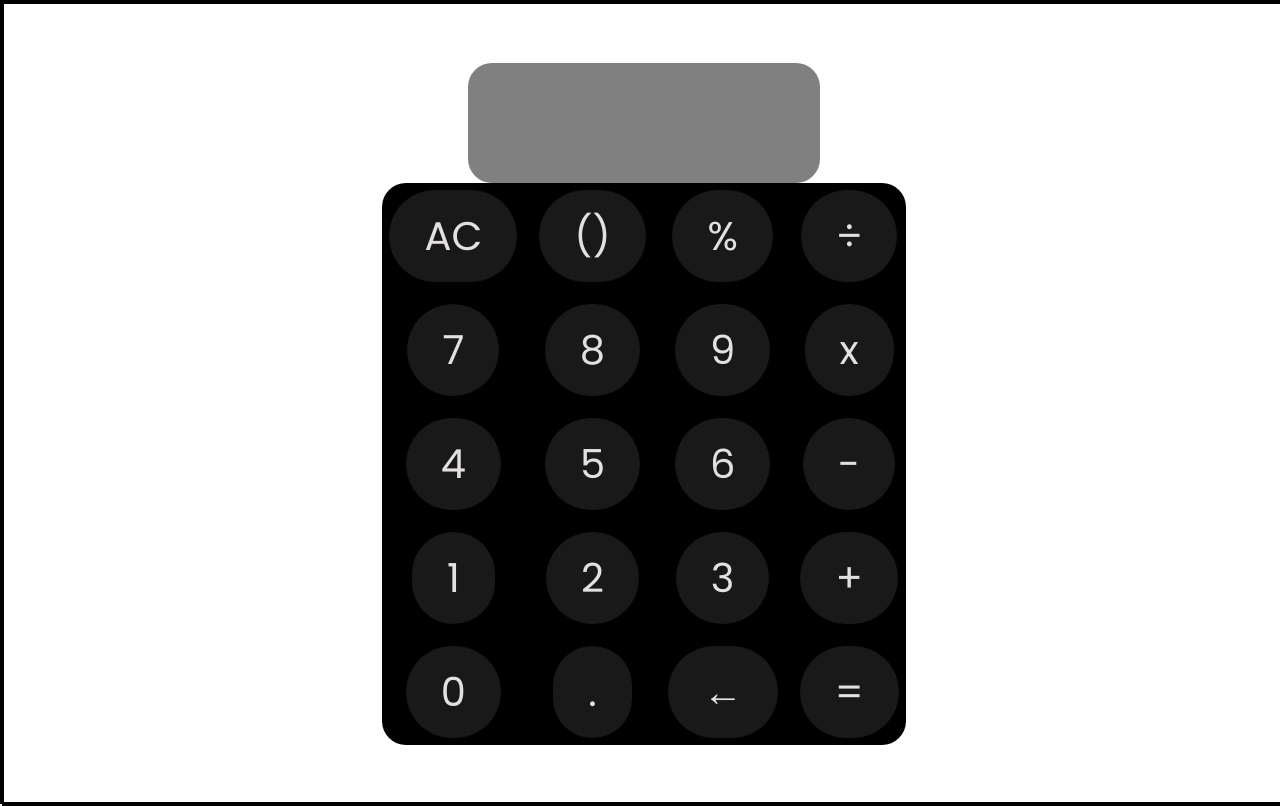
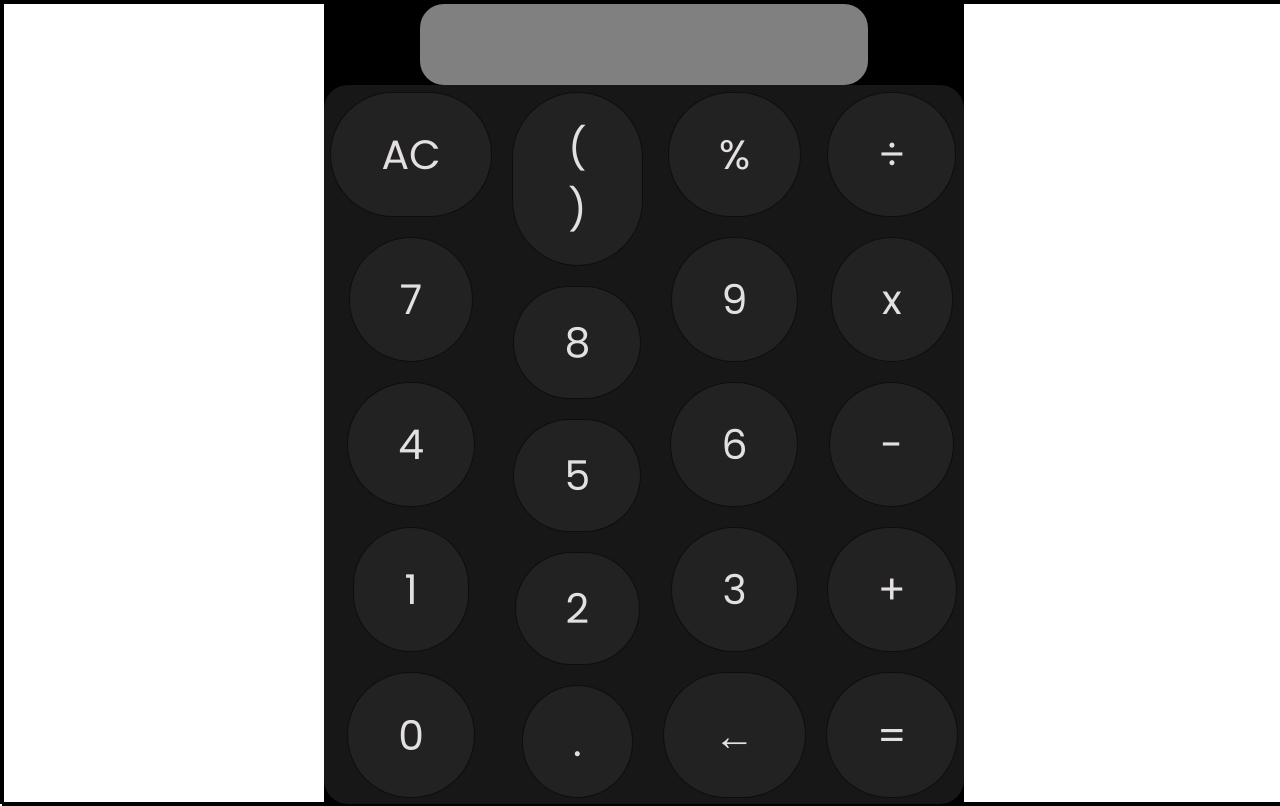
Before and after one commit to wtwo1529/odin-calculator, a plain HTML site: page index.html in a window 1280 px wide. Drawn offline with Linux system fonts and the light colour scheme.

Commit message:
Add website icon, change size of calculator (containers, and fonts), and change background color

```diff
--- a/index.html
+++ b/index.html
@@ -4,6 +4,7 @@
     <meta charset="UTF-8">
     <meta name="viewport" content="width=device-width, initial-scale=1.0">
     <link href="style.css" rel="stylesheet">
+    <link href="https://upload.wikimedia.org/wikipedia/commons/1/1e/Calculator_icon.svg" rel="icon">
     <link rel="preconnect" href="https://fonts.googleapis.com">
     <link rel="preconnect" href="https://fonts.gstatic.com" crossorigin>
     <link href="https://fonts.googleapis.com/css2?family=Poppins:ital,wght@0,100;0,200;0,300;0,400;0,500;0,600;0,700;0,800;0,900;1,100;1,200;1,300;1,400;1,500;1,600;1,700;1,800;1,900&display=swap" rel="stylesheet">
@@ -24,7 +25,7 @@
                 <button class="numbers" value="0">0</button>
             </div>
             <div class="btn-col2">
-                <button class="operand" value="parenthesis">()</button>
+                <button class="operand" value="parenthesis">( )</button>
                 <button class="numbers" value="8">8</button>
                 <button class="numbers" value="5">5</button>
                 <button class="numbers" value="2">2</button>
--- a/script.js
+++ b/script.js
@@ -35,6 +35,10 @@ buttons.forEach((element) => {
             if (firstNumber === null && operation === null) {
                 firstNumber = Number(value);
                 display.textContent += value;
+            }
+            else if (operation === null && secondNumber === null && firstNumber == 0) {
+                firstNumber = Number(value);
+                display.textContent = value;
             }
             else if (operation === null && secondNumber === null) {
                 firstNumber = firstNumber * 10 + Number(value);
--- a/style.css
+++ b/style.css
@@ -16,21 +16,22 @@ html, body {
     width: 50%;
     margin: 0 25%;
     flex: auto;
+    background-color: black;
 }
 .display {
     border-radius: 24px;
     background-color: gray;
     display: flex;
-    width: 55%;
+    width: 70%;
     padding: 1%;
-    flex-basis: 15%;
+    flex-basis: 20%;
     box-sizing: border-box;
 }
 .display p {
     display: flex;
     align-items: center;
     justify-content: end;
-    font-size: 75px;
+    font-size: 100px;
     letter-spacing: 0.9px;
     text-align: end;
     width: 100%;
@@ -53,14 +54,14 @@ html, body {
     justify-content: center;
 }
 .btn-row, .btn-col1, .btn-col2, .btn-col3, .btn-col4, .btn-col5 {
-    background-color: black;
+    background-color: rgb(24, 23, 23);
     border-radius: 24px;
 }
 button {
-    border-radius: 64px;
-    border: 1px black solid;
-    padding: 16px 35px;
-    font-size: 40px;
+    border-radius: 128px;
+    border: 1px rgba(0, 0, 0, 0.6) solid;
+    padding: 25px 50px;
+    font-size: 41px;
     text-align: center;
     background-color: rgba(43, 42, 42, 0.6);
     color: rgb(228, 224, 224);
```
